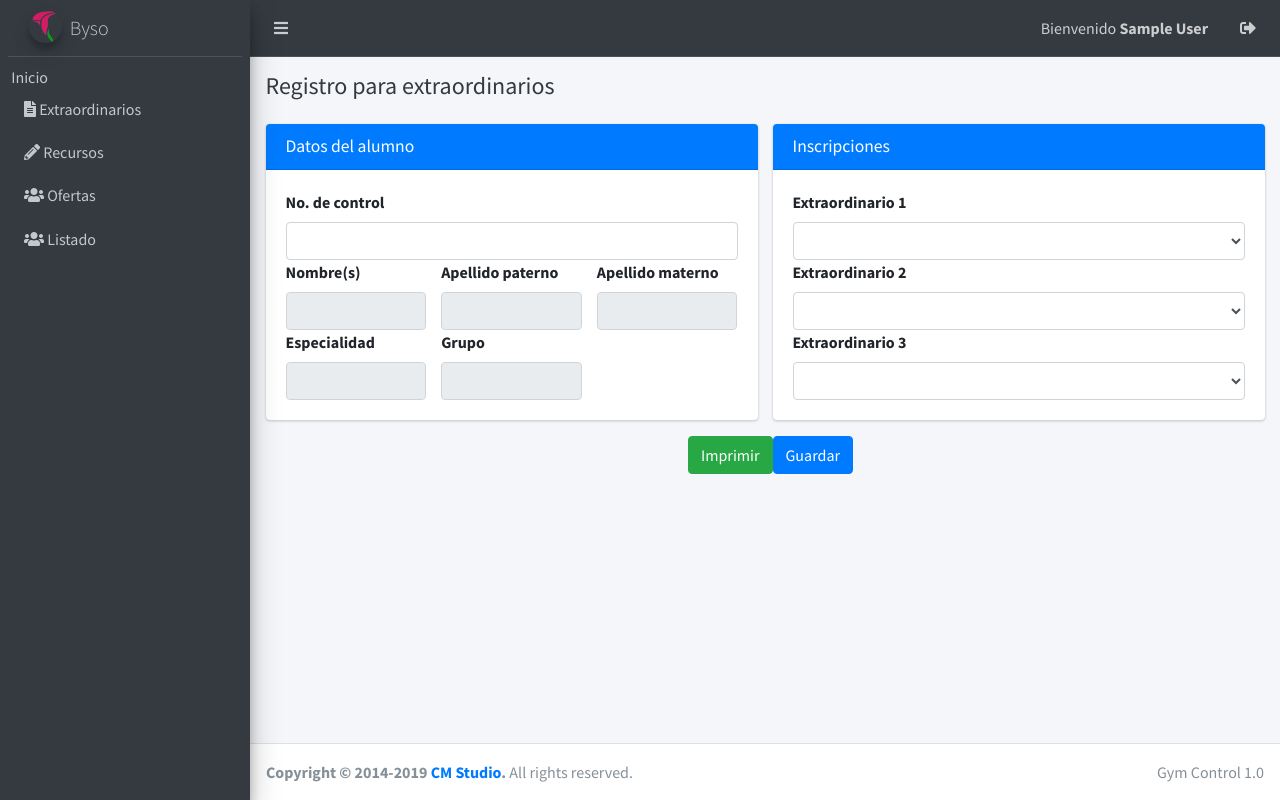
After one commit to e-studio/tigerApp, a PHP site: page /registroextras.php in a window 1280 px wide. The commit adds this page. Run offline with PHP 8.4, Linux system fonts and the light colour scheme; the visitor is signed in with stand-in values (Sample User, id 1); lists and menus that the app fills with data are empty; some libraries are stand-ins or nearby versions.

Commit message:
Registros
Añadida ventana de registro para extraordinarios y recursos, implementación con ajax terminada

```diff
--- /dev/null
+++ b/includes/Cosas.js
@@ -0,0 +1,49 @@
+function buscarControl (Control) {
+    $.ajax({
+  type: 'GET',
+  url: 'includes/buscaControl.php?control=' + Control,
+  success: function (data) {
+    var Respuesta = data.split("||");
+    document.getElementById("nombre").value = Respuesta[1];
+    document.getElementById("apaterno").value = Respuesta[2];
+    document.getElementById("amaterno").value = Respuesta[3];
+    document.getElementById("grupo").value = Respuesta[4];
+    document.getElementById("especialidad").value = Respuesta[5];
+
+  }
+});
+}
+
+
+/*
+function buscaPaquete(codigo) {
+      //alert(codigo);
+        if (window.XMLHttpRequest) {
+            var xmlhttp = new XMLHttpRequest();
+        } else {
+            xmlhttp = new ActiveXObject("Microsoft.XMLHTTP");
+        }
+        xmlhttp.onreadystatechange = function() {
+            if (this.readyState == 4 && this.status == 200) {
+
+              //var responseArray = xmlhttp.responseText;
+              //alert(responseArray);
+              var responseArray = xmlhttp.responseText.split("||");
+              var costo = responseArray[0];
+              var clases = responseArray[1];
+              var caducidad = responseArray[2];
+
+              document.getElementById("costo").value = costo;
+              document.getElementById("clases").value = clases;
+              document.getElementById("caducidad").value = caducidad;
+
+              document.querySelector("#ventaTitulo").innerHTML = '$ ' + numeral(costo).format('0,0.00');
+              document.querySelector('#btnComprar').disabled = false;
+            }
+        }
+        xmlhttp.open("GET","includes/buscaPaquete.php?codigo="+codigo,true);
+        xmlhttp.send();
+
+    }
+
+*/
--- a/includes/menus/menuAdmin.php
+++ b/includes/menus/menuAdmin.php
@@ -14,7 +14,7 @@
         <ul class="nav nav-pills nav-sidebar flex-column" data-widget="treeview" role="menu" data-accordion="false">
           <!-- Add icons to the links using the .nav-icon class
                with font-awesome or any other icon font library -->
-               <li>
+        <li>
           <a href="inicio.php">
             <i class="fa fa-dashboard"></i> <span>Inicio</span>
             <span class="pull-right-container">
@@ -23,58 +23,12 @@
           </a>
         </li>
 
-        <li class="nav-item has-treeview">
-          <a href="#" class="nav-link"><i class="nav-icon fas fa-file-invoice-dollar"></i>
-            <p>Citas<i class="right fas fa-angle-left"></i></p>
-          </a>
+            <li class="nav-item"><a href="registroextras.php" class="nav-link"><i class="fa fa-file-alt"></i> Extraordinarios</a></li>
+            <li class="nav-item"><a href="registrorecursos.php" class="nav-link"><i class="fas fa-pencil-alt"></i> Recursos</a></li>
+            <li class="nav-item"><a href="#" class="nav-link"><i class="fa fa-users"></i> Ofertas</a></li>
+            <li class="nav-item"><a href="#" class="nav-link"><i class="fa fa-users"></i> Listado</a></li>
 
-          <ul class="nav nav-treeview">
-            <li class="nav-item"><a href="salidas.php" class="nav-link"><i class="far fa-plus-square nav-icon"></i> Nueva</a></li>
-            <li class="nav-item"><a href="salidas.php" class="nav-link"><i class="fa fa-list-ol nav-icon"></i> Listado</a></li>
-          </ul>
-        </li>
 
-        <li class="nav-item has-treeview">
-           <a href="#" class="nav-link">
-              <i class="nav-icon fas fa-cubes"></i>
-              <p>
-                Paquetes
-                <i class="right fas fa-angle-left"></i>
-              </p>
-            </a>
-
-          <ul class="nav nav-treeview">
-            <li class="nav-item"><a href="comprar.php" class="nav-link"><i class="far fa-plus-square nav-icon"></i> Comprar</a></li>
-          </ul>
-        </li>
-
-        <li class="nav-item has-treeview">
-          <a href="#" class="nav-link"><i class="nav-icon fas fa-database"></i>
-            <p>Catalogos<i class="right fas fa-angle-left"></i></p>
-          </a>
-
-          <ul class="nav nav-treeview">
-            <li class="nav-item"><a href="socios.php" class="nav-link"><i class="fa fa-users"></i> Socios</a></li>
-            <li class="nav-item"><a href="coaches.php" class="nav-link"><i class="fa fa-users-cog"></i> Coaches</a></li>
-            <li class="nav-item"><a href="paquetes.php" class="nav-link"><i class="fa fa-users-cog"></i> Paquetes</a></li>
-            <li>-</li>
-            <li class="nav-item"><a href="addSocio.php" class="nav-link"><i class="fa fa-user-plus"></i> Agregar socio</a></li>
-            <li class="nav-item"><a href="addCoach.php" class="nav-link"><i class="fa fa-user-plus"></i> Agregar Coaches</a></li>
-            <li class="nav-item"><a href="addPaquete.php" class="nav-link"><i class="fa fa-user-plus"></i> Agregar Paquetes</a></li>
-            <li class="nav-item"><a href="#" class="nav-link"><i class="fa fa-user-plus"></i> Calendarios</a></li>
-          </ul>
-
-        </li>
-
-        <!-- <li class="nav-item has-treeview">
-          <a href="#" class="nav-link"><i class="nav-icon fas fa-list-alt"></i>
-            <p>Reportes<i class="right fas fa-angle-left"></i></p>
-          </a>
-
-          <ul class="nav nav-treeview">
-            <li class="nav-item"><a href="salidas.php" class="nav-link"><i class="fa fa-list-ol nav-icon"></i> Eventos </a></li>
-          </ul>
-        </li> -->
         </ul>
       </nav>
       <!-- /.sidebar-menu -->
--- /dev/null
+++ b/registroextras.php
@@ -0,0 +1,162 @@
+<?php
+	session_start();
+	if (!$_SESSION["valido"]) {
+		header("location:index.php");
+		exit();
+	}
+?>
+
+<!DOCTYPE html>
+<html>
+<head>
+
+<meta charset="utf-8">
+  <meta name="viewport" content="width=device-width, initial-scale=1">
+  <meta http-equiv="x-ua-compatible" content="ie=edge">
+
+  <title>Control Panel | Tigres</title>
+
+  <!-- Font Awesome Icons -->
+  <link rel="stylesheet" href="plugins/fontawesome-free/css/all.min.css">
+  <!-- Theme style -->
+  <link rel="stylesheet" href="dist/css/adminlte.min.css">
+  <!-- Google Font: Source Sans Pro -->
+  <link href="https://fonts.googleapis.com/css?family=Source+Sans+Pro:300,400,400i,700" rel="stylesheet">
+</head>
+<body class="hold-transition sidebar-mini">
+
+  <div class="wrapper">
+        <?php
+            include "includes/menus/navegacion.php";
+            include "includes/menus/menuAdmin.php";
+        ?>
+
+        <div class="content-wrapper">
+            <!-- Content Header (Page header) -->
+            <div class="content-header">
+              <div class="container-fluid">
+                <div class="row mb-2">
+                  <div class="col-sm-6">
+                    <h4 class="m-0 text-dark">Registro para extraordinarios</h4>
+                  </div><!-- /.col -->
+                </div><!-- /.row -->
+              </div><!-- /.container-fluid -->
+            </div>
+
+            <div class="content">
+                <div class="container-fluid">
+                    <form role="form" method="POST">
+
+                        <div class="row">
+                            <div class="col-md-6">
+                                <div class="card card-primary">
+                                    <div class="card-header with-border">
+                                        <h3 class="card-title">Datos del alumno</h3>
+                                    </div>
+                                    <div class="card-body">
+                                        <div class="row">
+                                            <div class="col-md-12">
+                                                <label>No. de control</label>
+                                                <input type="text" class="form-control" placeholder="" id="noControl" name="noControl" onkeydown="buscarControl(this.value)">
+                                            </div>
+                                        </div>
+
+                                        <div class="row">
+                                            <div class="col-md-4">
+                                                <label>Nombre(s)</label>
+                                                <input type="text" readonly id="nombre" value="" class="form-control">
+                                            </div>
+
+                                            <div class="col-md-4">
+                                                <label>Apellido paterno</label>
+                                                <input type="text" readonly id="apaterno" value="" class="form-control">
+                                            </div>
+
+                                            <div class="col-md-4">
+                                                <label>Apellido materno</label>
+                                                <input type="text" readonly id="amaterno" value="" class="form-control">
+                                            </div>
+                                        </div>
+                                        <div class="row">
+                                            <div class="col-md-4">
+                                                <label>Especialidad</label>
+                                                <input type="text" readonly id="especialidad" value="" class="form-control">
+                                            </div>
+                                            <div class="col-md-4">
+                                                <label>Grupo</label>
+                                                <input type="text" readonly id="grupo" value="" class="form-control">
+                                            </div>
+
+                                        </div>
+                                    </div>
+                                </div>
+
+
+                            </div>
+                            <div class="col-md-6">
+                                 <div class="card card-primary">
+                                    <div class="card-header with-border">
+                                        <h3 class="card-title">Inscripciones</h3>
+                                    </div>
+                                    <div class="card-body">
+                                        <div class="row">
+                                            <div class="col-md-12">
+                                                <label>Extraordinario 1</label>
+                                                <select class="form-control"></select>
+                                            </div>
+                                        </div>
+                                        <div class="row">
+                                            <div class="col-md-12">
+                                                <label>Extraordinario 2</label>
+                                                <select class="form-control"></select>
+                                            </div>
+                                        </div>
+                                        <div class="row">
+                                            <div class="col-md-12">
+                                                <label>Extraordinario 3</label>
+                                                <select class="form-control"></select>
+                                            </div>
+                                        </div>
+                                    </div>
+                                </div>
+                            </div>
+                        </div>
+                        <div class="row">
+                            <div class="col-md-5">
+                            </div>
+                            <div class="col-md-2">
+                                <div class="row">
+                                    <div class="col-md-6">
+                                        <button class="btn btn-success">Imprimir</button>
+                                    </div>
+                                    <div class="col-md-6">
+                                        <input type="submit" class="btn btn-primary" name="guardar" value="Guardar">
+                                    </div>
+                                </div>
+                            </div>
+                            <div class="col-md-5">
+                            </div>
+                        </div>
+
+                    </form>
+            </div>
+
+        </div>
+
+  </div>
+  <?php
+    include "includes/menus/footer.php";
+  ?>
+</div>
+
+<!-- jQuery -->
+<script src="plugins/jquery/jquery.min.js"></script>
+<!-- Bootstrap 4 -->
+<script src="plugins/bootstrap/js/bootstrap.bundle.min.js"></script>
+<!-- AdminLTE App -->
+<script src="dist/js/adminlte.min.js"></script>
+
+<script src="includes/validar.js"></script>
+<script src="includes/Cosas.js"></script>
+</body>
+</html>
```
Also changed, not shown: includes/AjaxRegistro.js (added, +46 -0 lines), includes/buscaControl.php (added, +11 -0 lines), includes/controller.php (+21 -1 lines), includes/crud.php (+22 -0 lines), registrorecursos.php (added, +156 -0 lines).
